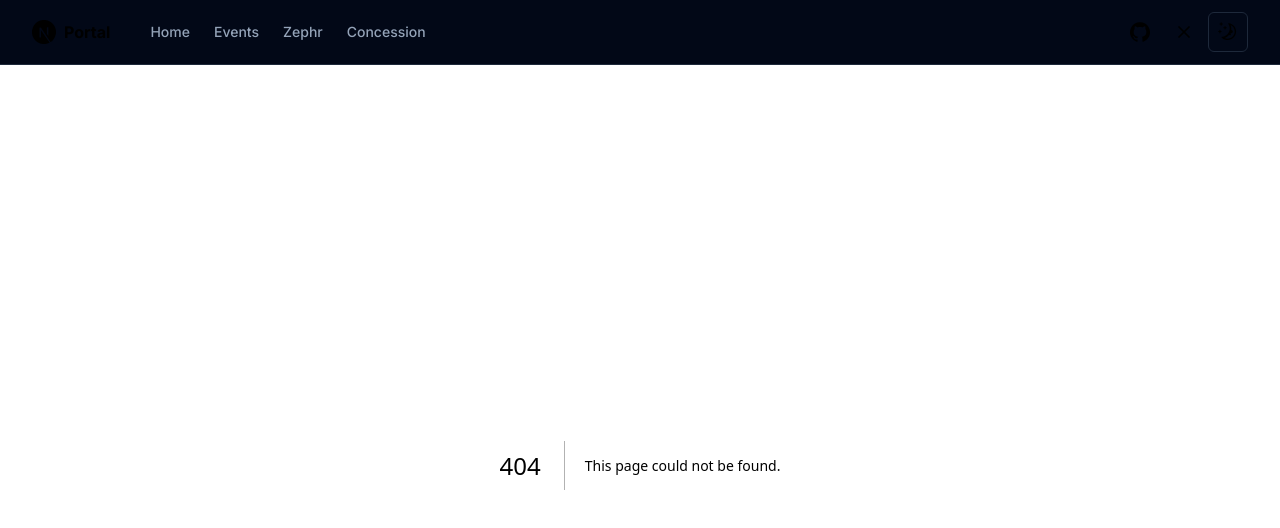
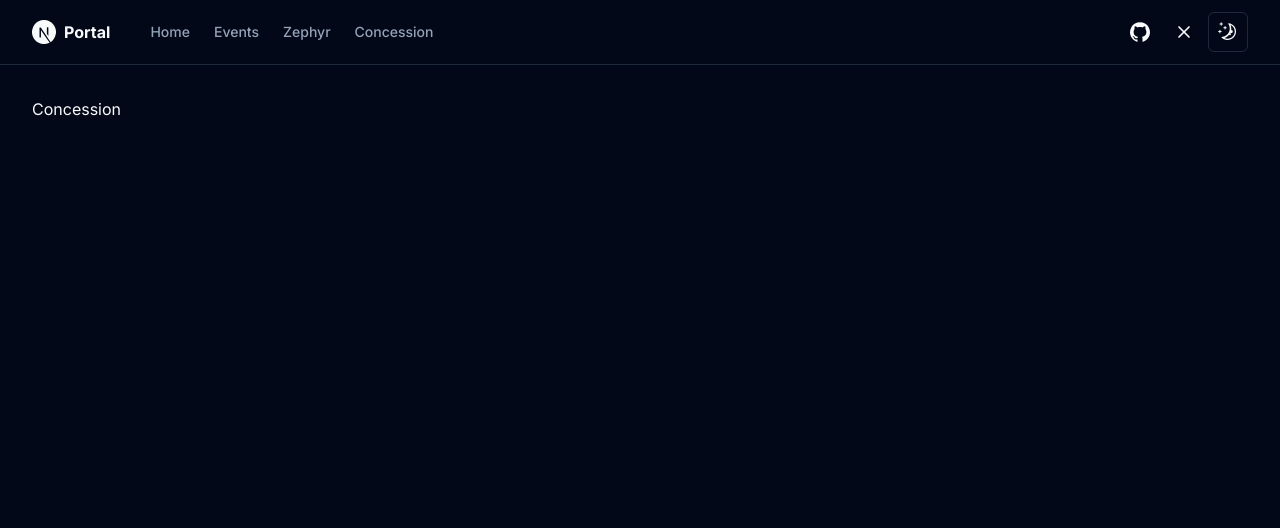
Before and after one commit to TechnicalVidya/portal, a Next.js app: page /concession in a window 1280 px wide. Before the commit this address had no page. Shown: the top 528 px of the page. Built offline with nearby package versions, Linux system fonts and the light colour scheme.

Commit message:
Added Routes

```diff
--- /dev/null
+++ b/src/app/concession/page.js
@@ -0,0 +1,7 @@
+import React from "react";
+
+const Concession = () => {
+  return <div>Concession</div>;
+};
+
+export default Concession;
--- /dev/null
+++ b/src/app/events/page.js
@@ -0,0 +1,7 @@
+import React from "react";
+
+const Events = () => {
+  return <div>Events</div>;
+};
+
+export default Events;
--- a/src/app/layout.js
+++ b/src/app/layout.js
@@ -16,8 +16,8 @@ export default function RootLayout({ children }) {
     <html lang="en">
       <body className={inter.className}>
         <ThemeProvider attribute="class" defaultTheme="dark">
-          <SiteHeader  />
-          {children}
+          <SiteHeader />
+          <div className="p-8">{children}</div>
         </ThemeProvider>
       </body>
     </html>
--- /dev/null
+++ b/src/app/zephyr/page.js
@@ -0,0 +1,7 @@
+import React from "react";
+
+const Zephyr = () => {
+  return <div>Zephyr</div>;
+};
+
+export default Zephyr;
--- a/src/config/site.js
+++ b/src/config/site.js
@@ -9,15 +9,15 @@ export const siteConfig = {
     },
     {
       title: "Events",
-      href: "/",
+      href: "/events",
     },
     {
-      title: "Zephr",
-      href: "/",
+      title: "Zephyr",
+      href: "/zephyr",
     },
     {
       title: "Concession",
-      href: "/",
+      href: "/concession",
     },
   ],
   links: {
--- a/src/modules/home/index.js
+++ b/src/modules/home/index.js
@@ -1,3 +1,3 @@
 export default function Home() {
-  return <div></div>;
+  return <div>Home</div>;
 }
```
